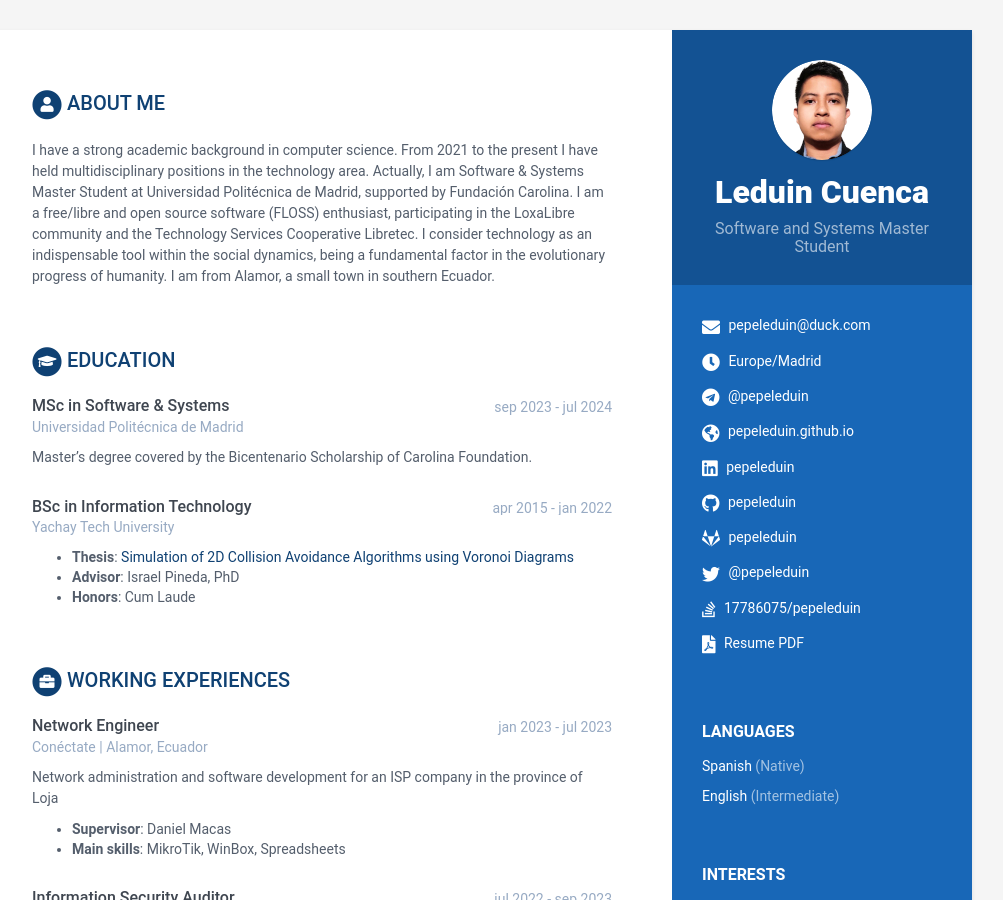
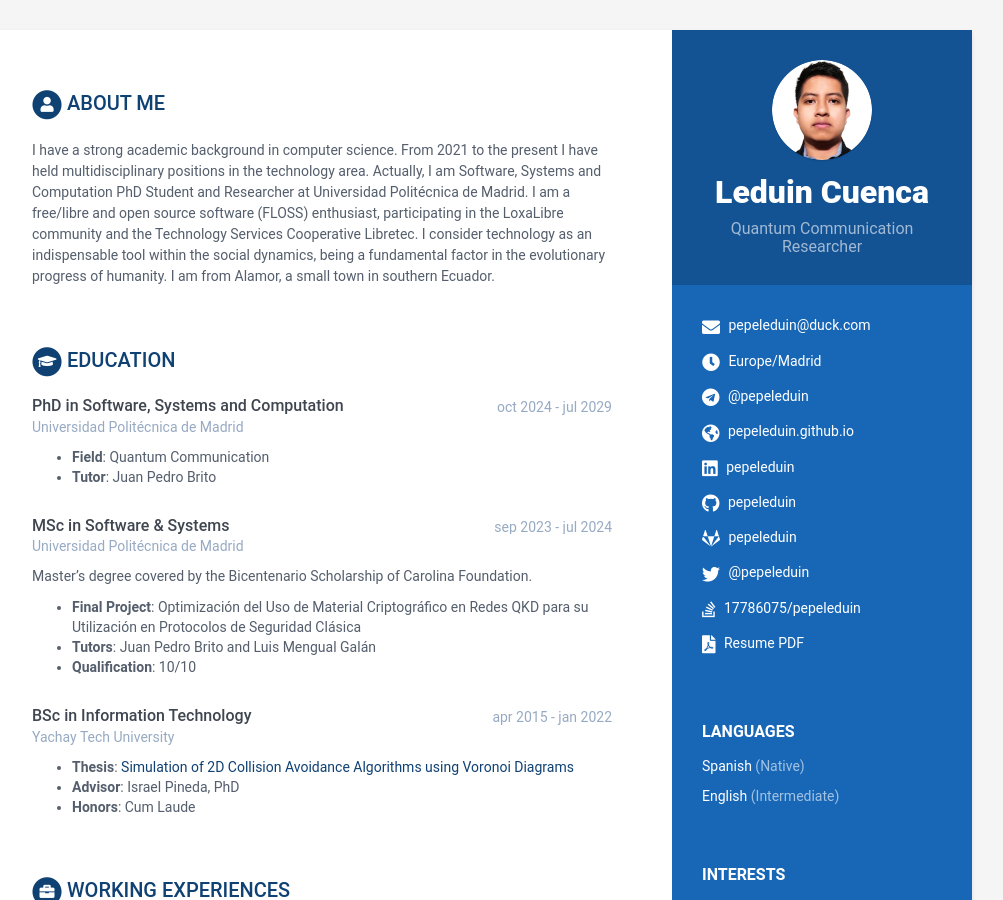
Before and after one commit to pepeleduin/pepeleduin.github.io, a Jekyll site: the page built from index.html, in a window 1280 px wide and 900 px high. Shown: the whole window, without its empty margins (168-1171 px from the left). Built offline with Jekyll 4.4.1, drawn with Linux system fonts in a browser that asks for light colours.

Commit message:
Add PhD information

```diff
--- a/_data/data.yml
+++ b/_data/data.yml
@@ -9,7 +9,7 @@ sidebar:
 
   # Profile information
   name: Leduin Cuenca
-  tagline: Software and Systems Master Student
+  tagline: Quantum Communication Researcher
   avatar: profile.png #place a 100x100 picture inside /assets/images/ folder and provide the name of the file below
 
   # Sidebar links
@@ -59,18 +59,27 @@ career-profile:
   summary: |
     I have a strong academic background in computer science.
     From 2021 to the present I have held multidisciplinary positions in the technology area.
-    Actually, I am Software & Systems Master Student at Universidad Politécnica de Madrid, supported by Fundación Carolina.
+    Actually, I am Software, Systems and Computation PhD Student and Researcher at Universidad Politécnica de Madrid.
     I am a free/libre and open source software (FLOSS) enthusiast, participating in the LoxaLibre community and the Technology Services Cooperative Libretec.
     I consider technology as an indispensable tool within the social dynamics, being a fundamental factor in the evolutionary progress of humanity.
     I am from Alamor, a small town in southern Ecuador.
 education:
   title: Education
   info:
+    - degree: PhD in Software, Systems and Computation
+      university: Universidad Politécnica de Madrid
+      time: oct 2024 - jul 2029
+      details: |
+        - **Field**: Quantum Communication
+        - **Tutor**: Juan Pedro Brito
     - degree: MSc in Software & Systems
       university: Universidad Politécnica de Madrid
       time: sep 2023 - jul 2024
       details: |
         Master's degree covered by the Bicentenario Scholarship of Carolina Foundation.
+        - **Final Project**: Optimización del Uso de Material Criptográfico en Redes QKD para su Utilización en Protocolos de Seguridad Clásica
+        - **Tutors**: Juan Pedro Brito and Luis Mengual Galán
+        - **Qualification**: 10/10
     - degree: BSc in Information Technology
       university: Yachay Tech University
       time: apr 2015 - jan 2022
```
